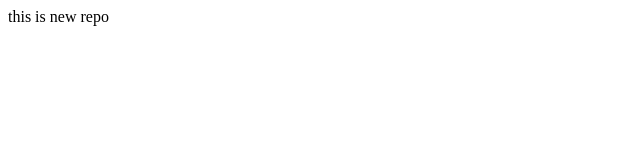
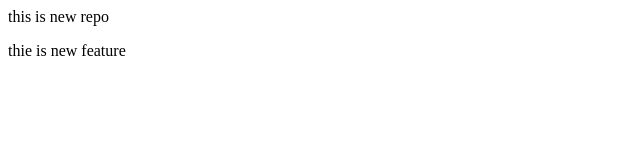
Before and after one commit to shivaramchalla-design/local-repo, a plain HTML site: page index.html in a window 1280 px wide. Shown: the full height of the page, 0-640 px from the left. Drawn offline with Linux system fonts and the light colour scheme.

Commit message:
working on branches

```diff
--- a/index.html
+++ b/index.html
@@ -1 +1,2 @@
 <p>this is new repo</p>
+<p>thie is new feature</p>
```
